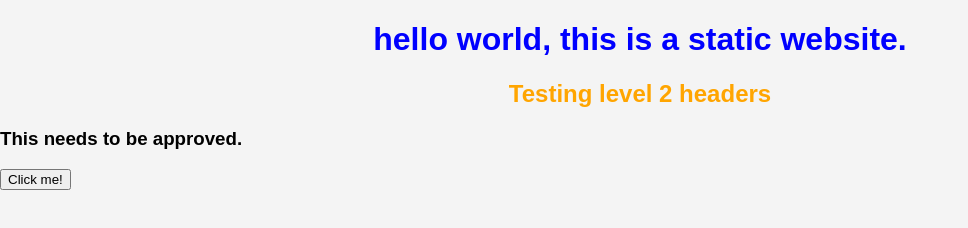
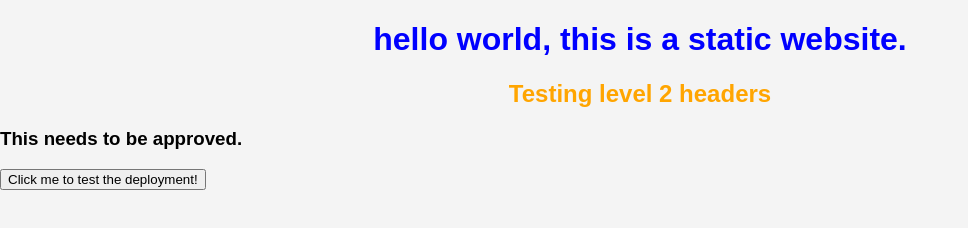
Before and after one commit to LeonardBored/codepipeline-in-class, a website: page src/index.html in a window 1280 px wide. Shown: the whole page, without its empty margins (0-968 px from the left). Drawn offline with Linux system fonts and the light colour scheme.

Commit message:
testing deployment

```diff
--- a/src/index.html
+++ b/src/index.html
@@ -11,7 +11,7 @@
     <h1>hello world, this is a static website.</h1>
     <h2>Testing level 2 headers </h2>
     <h3>This needs to be approved. </h3>
-    <button onclick="alertMessage()">Click me!</button>
+    <button onclick="alertMessage()">Click me to test the deployment!</button>
     <script src = "script.js"></script>
 </body>
 </html>
```
